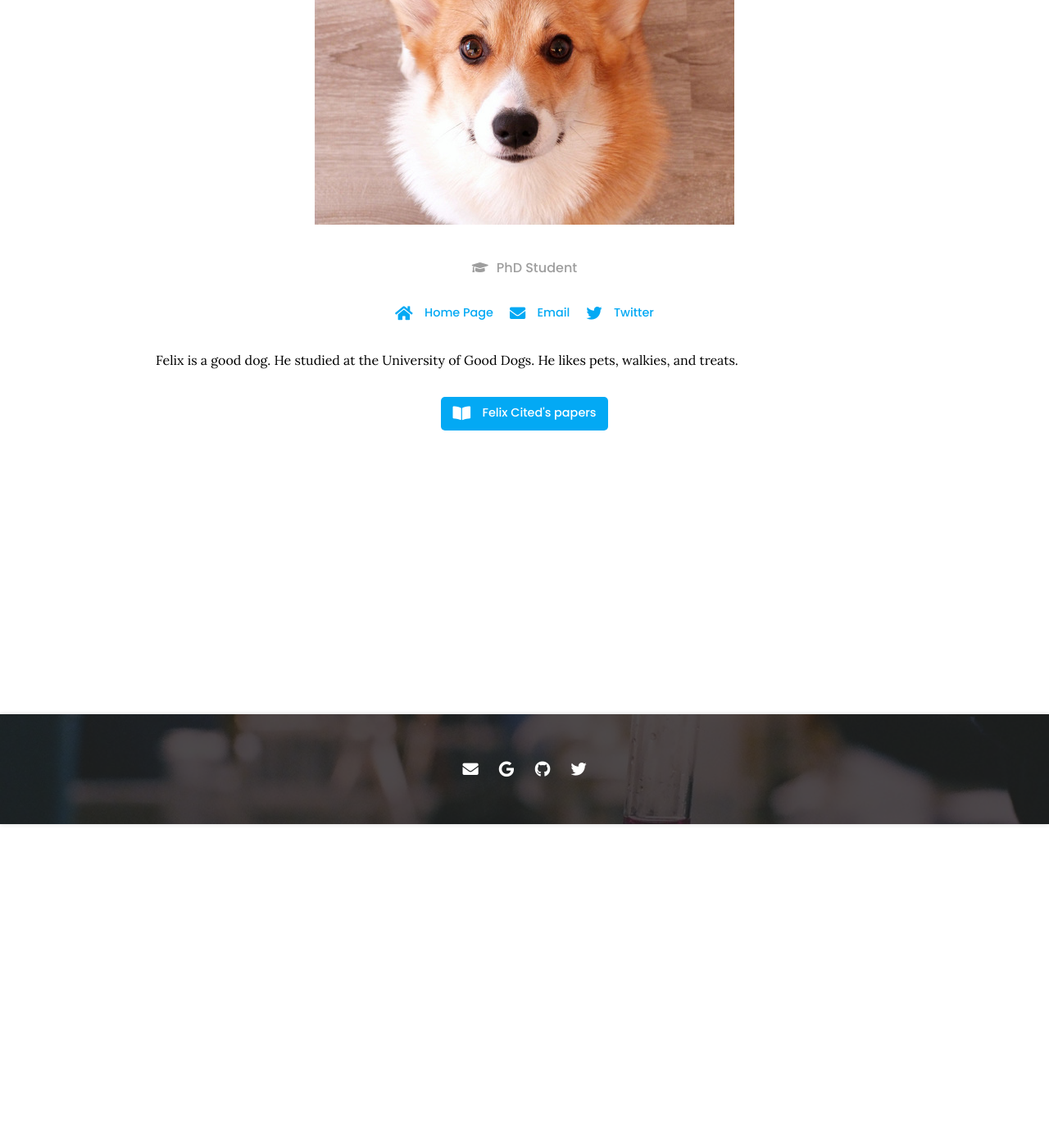
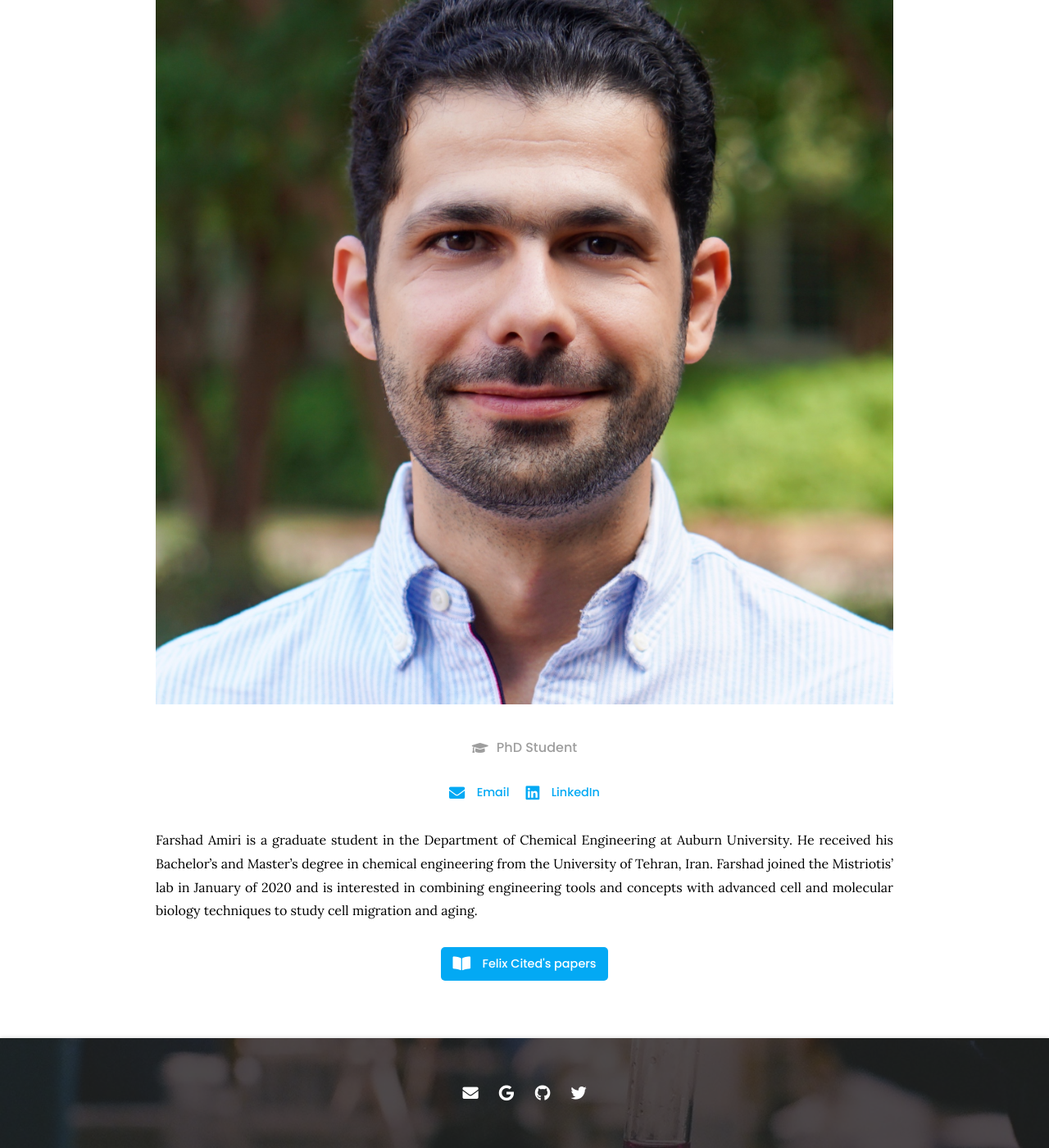
Before and after one commit to mistriotis-lab/mistriotis-lab.github.io, a Jekyll site: the page built from _members/felix-cited.md, in a window 1280 px wide and 1400 px high, scrolled down 395 px. Shown: the whole window at 82% size. Built offline with Jekyll 4.4.1, drawn with Linux system fonts in a browser that asks for light colours; nearby versions of some CDN libraries.

Commit message:
Update felix-cited.md

```diff
--- a/_members/felix-cited.md
+++ b/_members/felix-cited.md
@@ -1,17 +1,13 @@
 ---
-name: Felix Cited
-image: images/member.jpg
+name: Farshad Amiri
+image: images/farshad.jpg
 role: phd
 group: alum
 aliases:
-  - F. Cited
-  - F Cited
+  - F. Amiri
 links:
-  home-page: felixcited.com
   email: felix@cited.com
-  twitter: felixcited
+  linkedin: farshad-amiri
 ---
 
-Felix is a good dog.
-He studied at the University of Good Dogs.
-He likes pets, walkies, and treats.
+Farshad Amiri is a graduate student in the Department of Chemical Engineering at Auburn University. He received his Bachelor's and Master's degree in chemical engineering from the University of Tehran, Iran. Farshad joined the Mistriotis' lab in January of 2020 and is interested in combining engineering tools and concepts with advanced cell and molecular biology techniques to study cell migration and aging.
```
